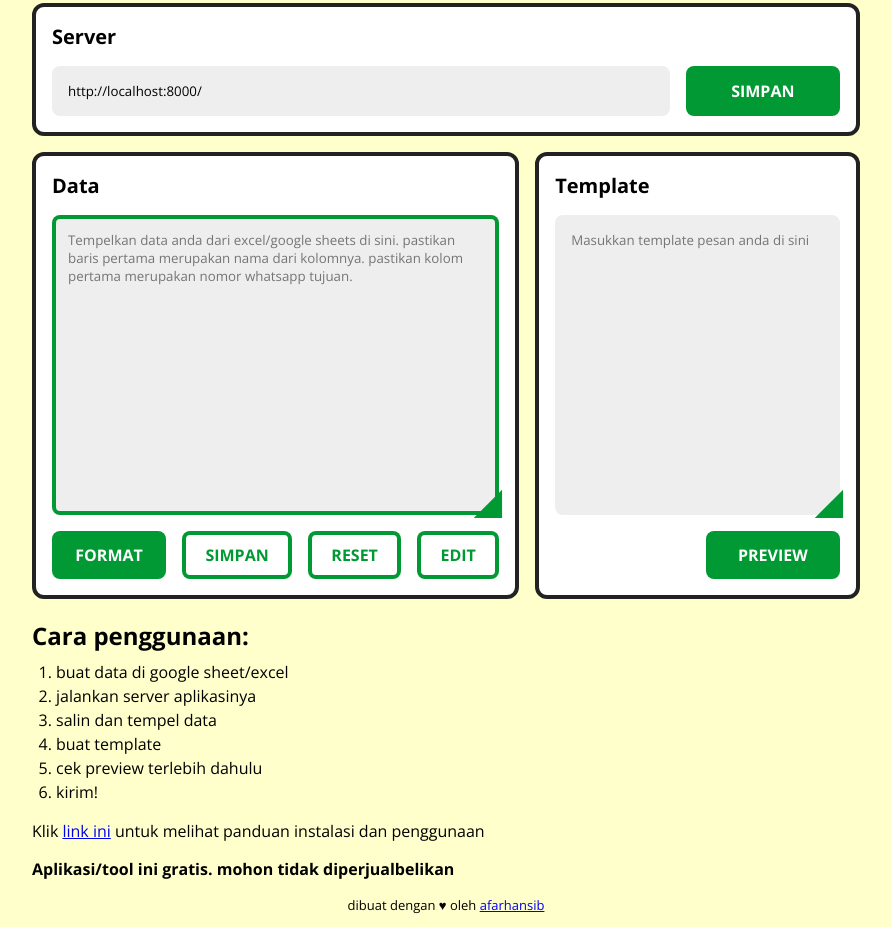
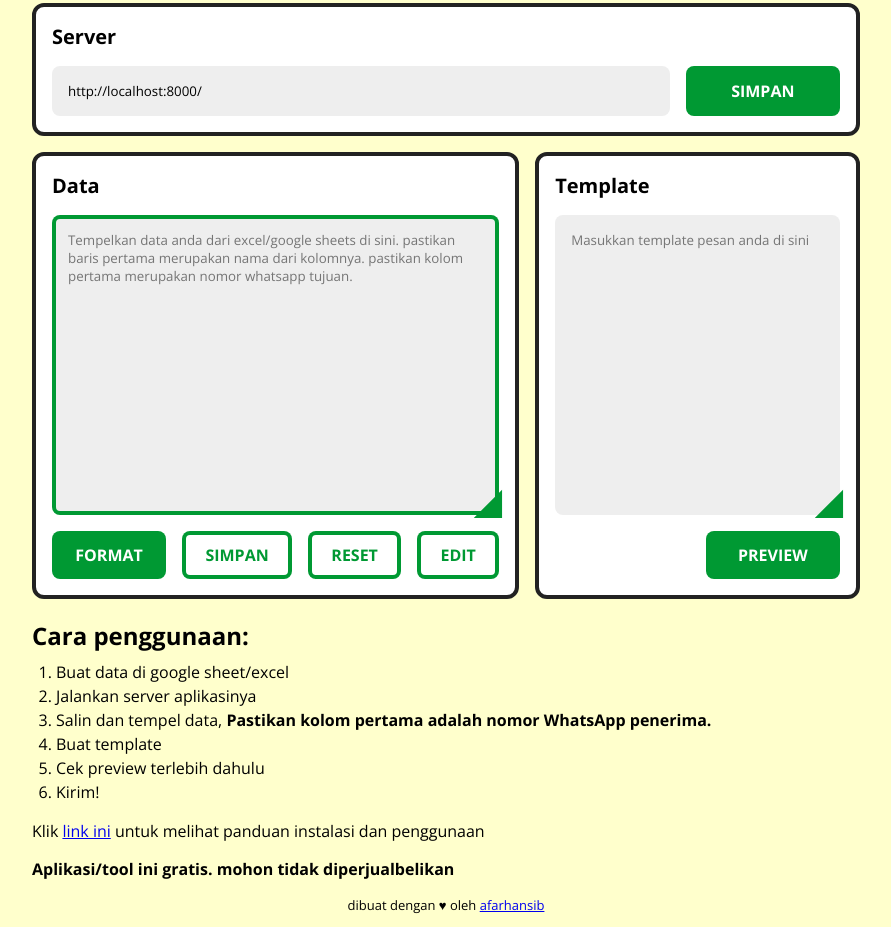
Before and after one commit to rescenic/wabill, a website: page client/index.html in a window 1280 px wide. Shown: the part 187-1114 px from the top of the page, without its empty margins (194-1085 px from the left). Drawn offline with nearby package versions, Linux system fonts and the light colour scheme.

Commit message:
update cara penggunaan di /client/index.html

```diff
--- a/client/index.html
+++ b/client/index.html
@@ -87,12 +87,12 @@
 				<div class="guide">
 					<h2>Cara penggunaan:</h2>
 					<ol>
-						<li>buat data di google sheet/excel</li>
-						<li>jalankan server aplikasinya</li>
-						<li>salin dan tempel data</li>
-						<li>buat template</li>
-						<li>cek preview terlebih dahulu</li>
-						<li>kirim!</li>
+						<li>Buat data di google sheet/excel</li>
+						<li>Jalankan server aplikasinya</li>
+						<li>Salin dan tempel data, <b>Pastikan kolom pertama adalah nomor WhatsApp penerima.</b></li>
+						<li>Buat template</li>
+						<li>Cek preview terlebih dahulu</li>
+						<li>Kirim!</li>
 					</ol>
 
 					<p>Klik <a href="https://youtu.be/">link ini</a> untuk melihat panduan instalasi dan penggunaan</p>
```
